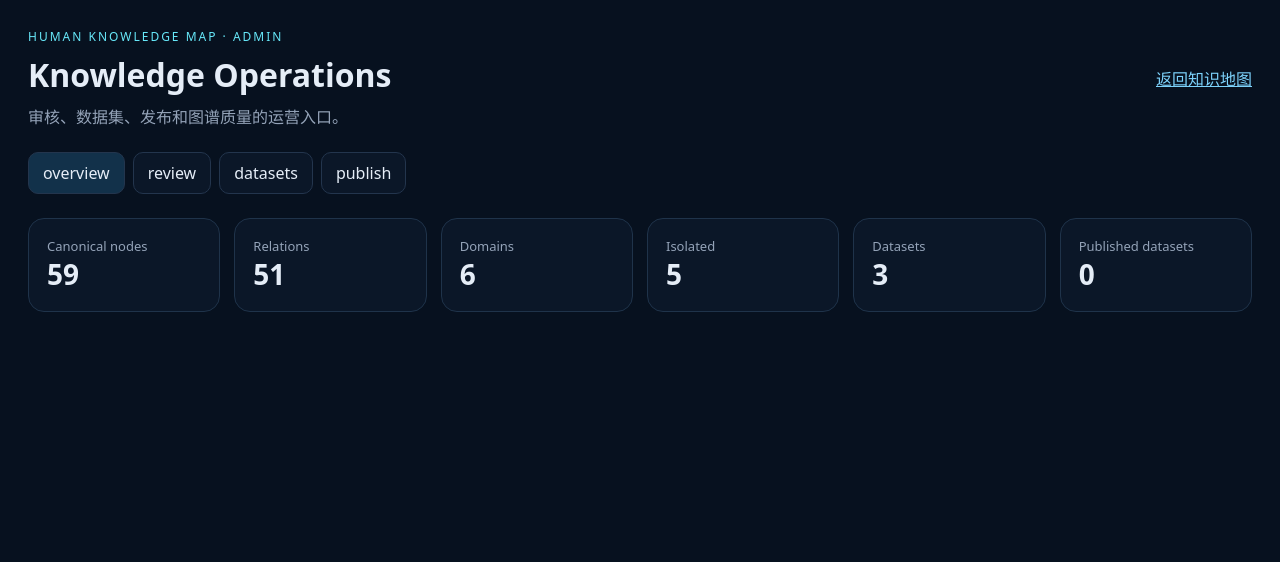
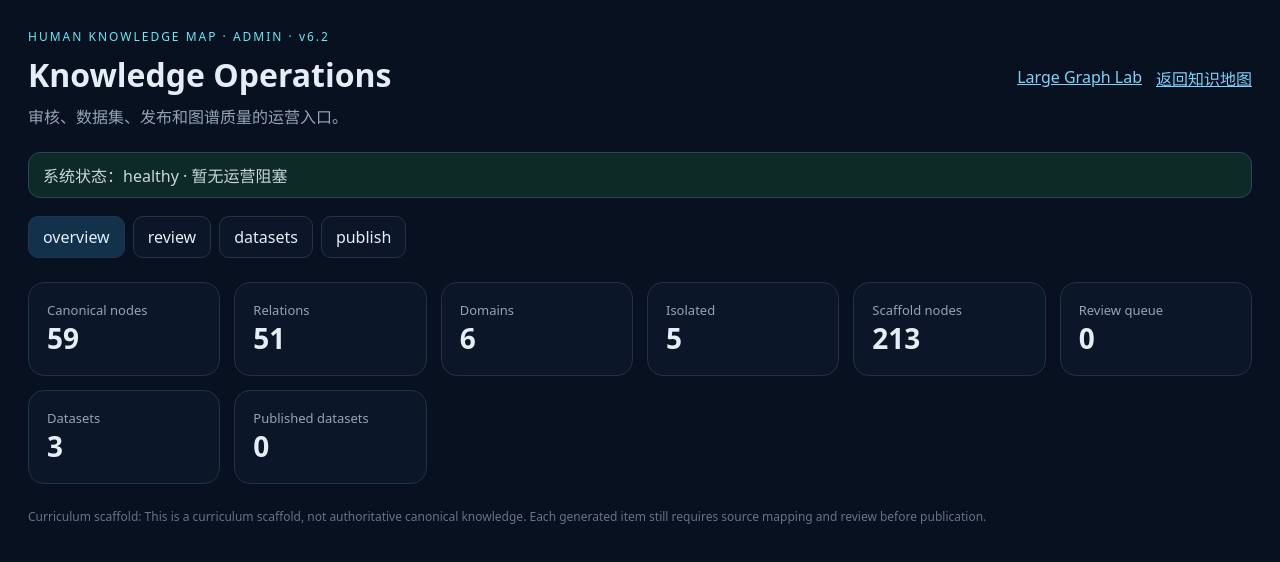
Before and after one commit to senwong/human-knowledge-map, a Next.js app: page /admin in a window 1280 px wide. Shown: the top 562 px of the page. Built offline with nearby package versions, Linux system fonts and the light colour scheme.

Commit message:
feat(v6.2): integrate admin console with operational API

```diff
--- a/app/admin/page.tsx
+++ b/app/admin/page.tsx
@@ -1,30 +1,48 @@
 'use client';
 
-import { useMemo, useState } from 'react';
+import { useEffect, useMemo, useState } from 'react';
 import { mathFoundationNodes, mathFoundationEdges } from '../../src/data/math-foundation';
 import { calculateGraphMetrics } from '../../src/lib/graph-metrics';
 import { starterDatasets, summarizeDatasets } from '../../src/lib/dataset-registry';
 
+type AdminSummary = {
+  canonical: { nodes: number; edges: number };
+  curriculumScaffold: { nodes: number; edges: number; note: string };
+  operations: { reviewQueue: number; approvedWaitingPublish: number; rejected: number; datasetFailures: number; importingDatasets: number; publishedDatasets: number; reviewApprovalRate: number };
+  health: { status: 'healthy'|'attention'; blockers: string[] };
+  generatedAt: string;
+};
+
 export default function AdminPage() {
   const [tab, setTab] = useState<'overview'|'review'|'datasets'|'publish'>('overview');
+  const [remote, setRemote] = useState<AdminSummary | null>(null);
+  const [error, setError] = useState('');
+  useEffect(() => { fetch('/api/admin').then((r) => { if (!r.ok) throw new Error(`HTTP ${r.status}`); return r.json(); }).then(setRemote).catch((e) => setError(e instanceof Error ? e.message : 'Failed to load admin summary')); }, []);
+
   const metrics = useMemo(() => calculateGraphMetrics(
     mathFoundationNodes.map((node, index) => ({ id: node.id, position: { x: index * 10, y: 0 }, data: { ...node, description: node.description ?? '', zoomLevel: Math.min(20, node.difficulty * 2), learningStatus: 'unlearned' } } as any)),
     mathFoundationEdges.map((edge) => ({ id: edge.id, source: edge.source, target: edge.target, label: edge.relation })) as any
   ), []);
   const datasets = useMemo(() => summarizeDatasets(starterDatasets), []);
+  const canonicalNodes = remote?.canonical.nodes ?? metrics.nodes;
+  const canonicalEdges = remote?.canonical.edges ?? metrics.edges;
 
   return <main style={{minHeight:'100vh',background:'#07111f',color:'#e5edf7',padding:28,fontFamily:'system-ui'}}>
     <header style={{display:'flex',justifyContent:'space-between',gap:20,alignItems:'center',marginBottom:24}}>
-      <div><div style={{fontSize:12,letterSpacing:2,color:'#67e8f9'}}>HUMAN KNOWLEDGE MAP · ADMIN</div><h1 style={{margin:'8px 0'}}>Knowledge Operations</h1><p style={{color:'#94a3b8',margin:0}}>审核、数据集、发布和图谱质量的运营入口。</p></div>
-      <a href="/" style={{color:'#7dd3fc'}}>返回知识地图</a>
+      <div><div style={{fontSize:12,letterSpacing:2,color:'#67e8f9'}}>HUMAN KNOWLEDGE MAP · ADMIN · v6.2</div><h1 style={{margin:'8px 0'}}>Knowledge Operations</h1><p style={{color:'#94a3b8',margin:0}}>审核、数据集、发布和图谱质量的运营入口。</p></div>
+      <div style={{display:'flex',gap:14}}><a href="/lab" style={{color:'#7dd3fc'}}>Large Graph Lab</a><a href="/" style={{color:'#7dd3fc'}}>返回知识地图</a></div>
     </header>
-    <nav style={{display:'flex',gap:8,marginBottom:24}}>{(['overview','review','datasets','publish'] as const).map((item)=><button key={item} onClick={()=>setTab(item)} style={{padding:'9px 14px',borderRadius:10,border:'1px solid #23354d',background:tab===item?'#12314a':'#0b1728',color:'#e5edf7'}}>{item}</button>)}</nav>
+    <div style={{padding:'10px 14px',borderRadius:12,marginBottom:18,background:remote?.health.status==='attention'?'#3b1d24':'#0d2a27',border:'1px solid #29485b',color:'#cbd5e1'}}>
+      {error ? `Admin API: ${error}` : remote ? `系统状态：${remote.health.status} · ${remote.health.blockers.length ? remote.health.blockers.join('；') : '暂无运营阻塞'}` : '正在加载运营状态…'}
+    </div>
+    <nav style={{display:'flex',gap:8,marginBottom:24,flexWrap:'wrap'}}>{(['overview','review','datasets','publish'] as const).map((item)=><button key={item} onClick={()=>setTab(item)} style={{padding:'9px 14px',borderRadius:10,border:'1px solid #23354d',background:tab===item?'#12314a':'#0b1728',color:'#e5edf7'}}>{item}</button>)}</nav>
     {tab==='overview' && <section style={{display:'grid',gridTemplateColumns:'repeat(auto-fit,minmax(180px,1fr))',gap:14}}>{[
-      ['Canonical nodes',metrics.nodes],['Relations',metrics.edges],['Domains',metrics.domains],['Isolated',metrics.isolatedNodes],['Datasets',datasets.datasets],['Published datasets',datasets.published]
+      ['Canonical nodes',canonicalNodes],['Relations',canonicalEdges],['Domains',metrics.domains],['Isolated',metrics.isolatedNodes],['Scaffold nodes',remote?.curriculumScaffold.nodes ?? '—'],['Review queue',remote?.operations.reviewQueue ?? '—'],['Datasets',datasets.datasets],['Published datasets',remote?.operations.publishedDatasets ?? datasets.published]
     ].map(([label,value])=><article key={String(label)} style={{padding:18,border:'1px solid #1f334a',borderRadius:16,background:'#0b1728'}}><div style={{color:'#94a3b8',fontSize:13}}>{label}</div><strong style={{fontSize:28}}>{value}</strong></article>)}</section>}
-    {tab==='review' && <Panel title="Review queue" text="AI、课程标准和批量导入产生的 change-set 会在这里统一审核。v5.0 API 已提供基础队列接口，本页作为运营入口。" />}
+    {tab==='review' && <Panel title="Review queue" text={`待审核 change-set：${remote?.operations.reviewQueue ?? '—'}；已批准待发布：${remote?.operations.approvedWaitingPublish ?? '—'}。AI、课程标准和批量导入都必须经过同一审核流。`} />}
     {tab==='datasets' && <section style={{display:'grid',gap:10}}>{starterDatasets.map((d)=><article key={d.id} style={{padding:16,border:'1px solid #1f334a',borderRadius:14,background:'#0b1728'}}><strong>{d.name}</strong><div style={{color:'#94a3b8',marginTop:5}}>{d.domain} · {d.language} · {d.status}</div></article>)}</section>}
-    {tab==='publish' && <Panel title="Publish pipeline" text="只有 approved change-set 才能进入 canonical graph。发布动作会产生 version snapshot 和 append-only graph events。" />}
+    {tab==='publish' && <Panel title="Publish pipeline" text="approved change-set → canonical merge → release manifest → PostgreSQL → graph event。每次数据发布都有独立 data version 和可比较的 release manifest。" />}
+    {remote?.curriculumScaffold && <p style={{color:'#64748b',fontSize:12,marginTop:24}}>Curriculum scaffold: {remote.curriculumScaffold.note}</p>}
   </main>;
 }
 
```
